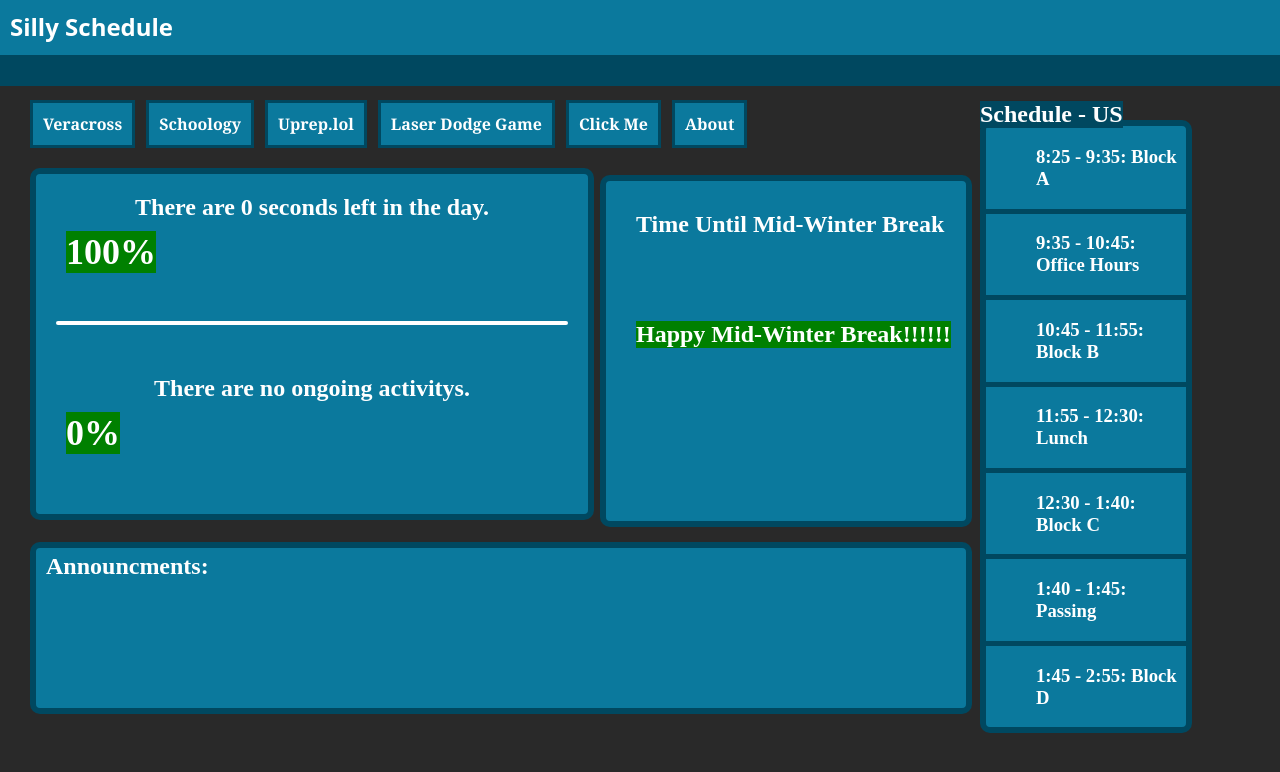
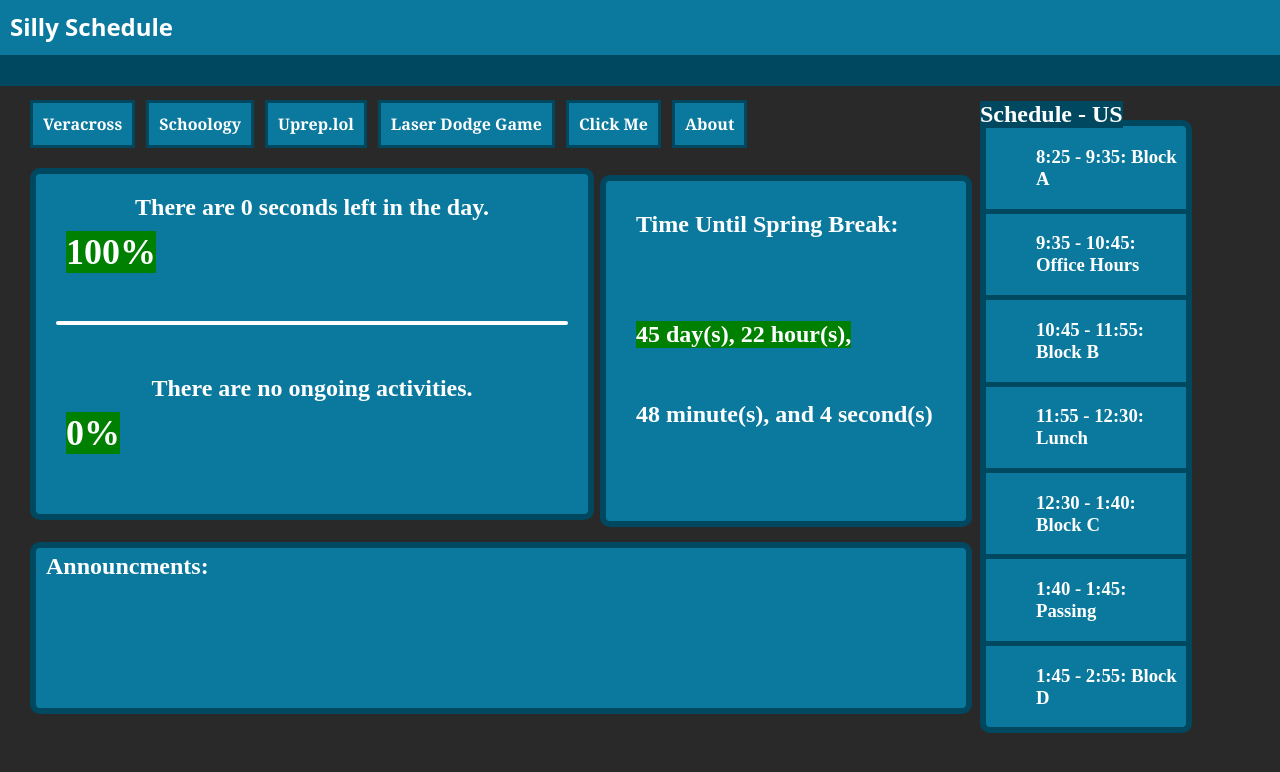
Before and after one commit to E-bit101/silly-schedule, a plain HTML site: page index.html in a window 1280 px wide. Drawn offline with Linux system fonts and the light colour scheme.

Commit message:
typos fixed, added spring break timer:)

```diff
--- a/index.html
+++ b/index.html
@@ -116,7 +116,7 @@
                 document.getElementById("day-timerper").textContent = `${dayPercentage}%`;
 
                 // Calculate current block and time left
-                let blockTimeLeft = "no ongoing activitys";
+                let blockTimeLeft = "no ongoing activities";
                 let blockPercentage = 0;
 
                 for (const block of schedule) {
@@ -429,7 +429,7 @@
         </div>
         <div id="countdownbox" class="box5" style="color: white; margin-left: 600px; margin-top: -558px;">
             <h2>
-                Time Until Mid-Winter Break
+                Time Until Spring Break:
             </h2>
             <h2 id="countdown" style="margin-top: 120px; background-color: green; font-weight: bolder;">
 
@@ -460,7 +460,7 @@
     <script>
         function updateCountdown() {
             // Set the target date and time (March 5th, 2:55 PM)
-            const targetDate = new Date("Febuary 14, 2025 14:55:00").getTime();
+            const targetDate = new Date("April 11, 2025 14:55:00").getTime();
             const now = new Date().getTime();
 
             // Calculate the time difference
```
Also changed, not shown: About.html (+1 -1 lines).
